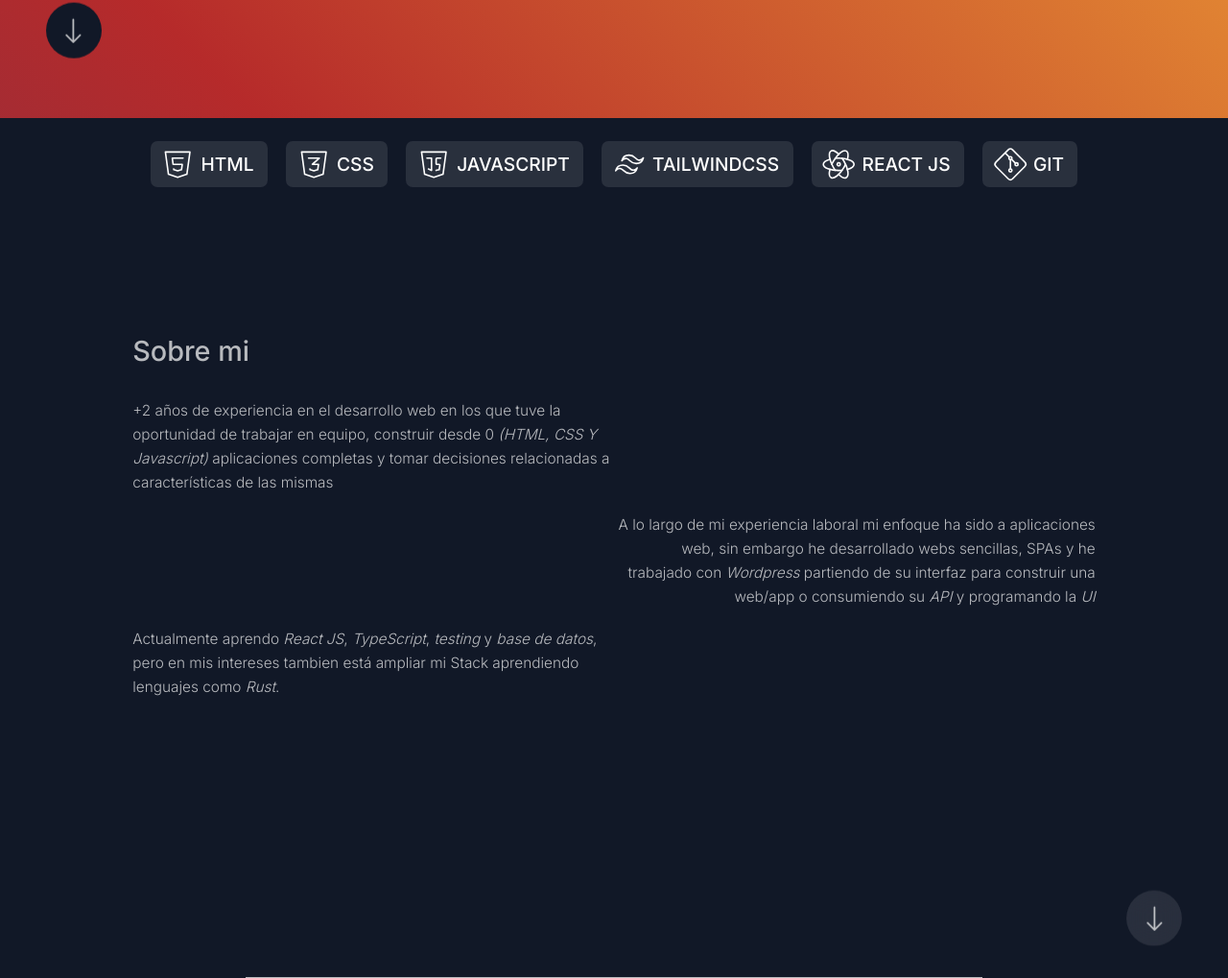
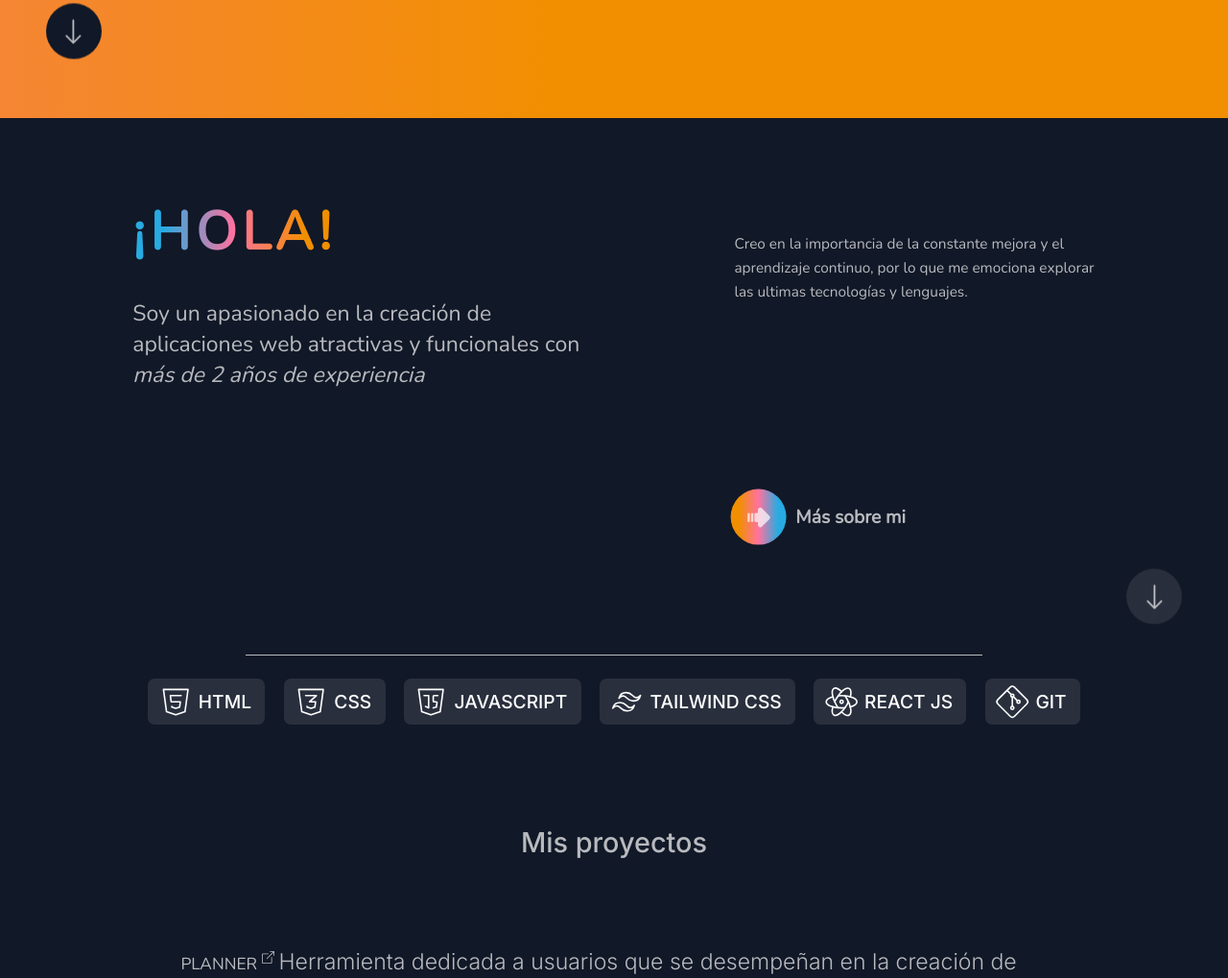
Before and after one commit to 0at-Dev/0at-Dev.github.io, a website with bundled scripts: page index.html in a window 1280 px wide. Shown: the part 677-1696 px from the top of the page at 96% size. Built offline with nearby package versions, Linux system fonts and the light colour scheme.

Commit message:
update: "About" section redesign

```diff
--- a/index.html
+++ b/index.html
@@ -94,7 +94,55 @@
           </a>
       </section>
 
-      <div class="absolute top-[100vh] flex invisible h-[3.3em] w-full desktop:top-[calc(100vh-3.8em)]" id="Skills"></div><!-- Separator Element -->
+      <section id="About" class="bg-dark w-full h-fit mx-auto flex flex-col items-center relative after:absolute after:top-auto after:bottom-[0.01em] after:left-auto after:right-auto after:block after:w-[60%] after:h-[0.05em] after:bg-light desktop:h-[70vh]">
+
+        <div class="w-[98%] h-full flex flex-col my-2 py-[1em] desktop:mt-[2rem] ">
+
+          <div class="w-full h-full flex flex-col relative desktop:flex-row">
+
+              <p class="leading-snug text-[1.2em] text-light text-center font-nunito font-medium my-4 w-[90%] h-fit mx-auto transition-[transform,opacity] duration-200 ease-in-out hide-to-left desktop:text-start desktop:w-[40%] desktop:mt-[1em] desktop:mb-auto desktop:ml-[10%] desktop:mr-auto">
+
+                <span class="tracking-widest font-nunito font-semibold text-[2.4em] gradient-title uppercase">¡Hola!</span>
+                <br>
+                <br>
+                Soy un apasionado en la creación de aplicaciones web atractivas y funcionales con <span class="italic">más de 2 años de experiencia</span>
+
+              </p> <!--Enfasis  -->
+
+              <p class="leading-relaxed text-[.8em] text-light text-center font-nunito font-light
+              my-4 w-[90%] h-fit mx-auto transition-[transform,opacity] duration-200 ease-in-out hide-to-right desktop:text-start desktop:w-[30%] desktop:mt-[4em] desktop:mr-[10%] desktop:ml-auto">
+                Creo en la importancia de la constante mejora y el aprendizaje continuo, por lo que me emociona explorar las ultimas tecnologías y lenguajes.
+              </p> <!-- subtema que invita a ver mas  -->
+
+              <!-- boton Call to action -->
+              <a class="gradient-bg-empty-effect my-2 flex items-center justify-center transition-[transform,opacity] duration-200 ease-in-out hide-to-right desktop:absolute desktop:bottom-[calc(4em)] desktop:right-[calc(25%)] desktop:cursor-pointer">
+
+                  <span class="gradient-bg-empty-effect-icon transition-all duration-500 ease rotate-180   text-light px-2 py-2 w-[3em] h-[3em] rounded-full flex items-center justify-center">
+                      <svg xmlns="http://www.w3.org/2000/svg" class="transition-[width,height] duration-100 ease-in-out rotate-180 w-[1.5em] h-[1.5em]" width="24" height="24" viewBox="0 0 24 24" stroke-width="1" stroke="currentColor" fill="white" stroke-linecap="round" stroke-linejoin="round">
+                        <path stroke="none" d="M0 0h24v24H0z" fill="none"></path>
+                        <path d="M12.089 3.634a2 2 0 0 0 -1.089 1.78l-.001 2.585l-1.999 .001a1 1 0 0 0 -1 1v6l.007 .117a1 1 0 0 0 .993 .883l1.999 -.001l.001 2.587a2 2 0 0 0 3.414 1.414l6.586 -6.586a2 2 0 0 0 0 -2.828l-6.586 -6.586a2 2 0 0 0 -2.18 -.434l-.145 .068z" stroke-width="0" fill="currentColor"></path>
+                        <path d="M3 8a1 1 0 0 1 .993 .883l.007 .117v6a1 1 0 0 1 -1.993 .117l-.007 -.117v-6a1 1 0 0 1 1 -1z" stroke-width="0" fill="currentColor"></path>
+                        <path d="M6 8a1 1 0 0 1 .993 .883l.007 .117v6a1 1 0 0 1 -1.993 .117l-.007 -.117v-6a1 1 0 0 1 1 -1z" stroke-width="0" fill="currentColor"></path>
+                      </svg>
+                  </span>
+
+                  <span class="gradient-bg-empty-effect-label after:transition-all after:duration-200 after:delay-100 after:ease mx-2 text-light text-center font-nunito font-bold"> Más sobre mi</span>
+
+              </a>
+
+          </div>
+
+        </div>
+
+        <a class="w-[3em] h-[3em] flex items-center justify-center rounded-full bg-white/10 backdrop-blur-lg  absolute bottom-[.4rem] right-10  animate-bounce desktop:bottom-4" href="#Work">
+          <svg class="w-[1.5em] h-[1.5em] fill-light" xmlns="http://www.w3.org/2000/svg" fill="currentColor" viewBox="0 0 16 16">
+            <path fill-rule="evenodd" d="M8 1a.5.5 0 0 1 .5.5v11.793l3.146-3.147a.5.5 0 0 1 .708.708l-4 4a.5.5 0 0 1-.708 0l-4-4a.5.5 0 0 1 .708-.708L7.5 13.293V1.5A.5.5 0 0 1 8 1z"/>
+          </svg>
+        </a>
+
+      </section>
+
+      <!-- <div class="absolute top-[100vh] flex invisible h-[3.3em] w-full desktop:top-[calc(100vh-3.8em)]" id="Skills"></div>Separator Element -->
 
       <section class="bg-dark w-full h-fit mx-auto py-3 flex flex-col content-center items-center place-content-center relative after:absolute after:top-auto after:bottom-[0.01em] after:left-auto after:right-auto after:block after:w-[60%] after:h-[0.01em] after:bg-light ">
           <div class="w-[98%] h-fit flex flex-col items-center justify-center">
@@ -104,7 +152,7 @@
               </h2>   -->
 
               <ul class="w-full h-fit flex flex-col desktop:flex-row desktop:w-fit">
-                <li class="my-2 mx-2 min-w-fit py-1 px-2 flex items-center justify-center font-inter font-medium bg-white/10 rounded-md ">
+                <li style="--delay:1ms;" class="my-2 mx-2 min-w-fit py-1 px-2 flex items-center justify-center font-inter font-medium bg-white/10 rounded-md opacity-0 animate-fade ">
                   <span class="w-[2em] h-[2em] flex rounded-full gradient-bg-icon ">
                       <svg xmlns="http://www.w3.org/2000/svg" class="text-white w-full h-full " viewBox="0 0 24 24" stroke-width="1" stroke="currentColor" fill="none" stroke-linecap="round" stroke-linejoin="round">
                         <path stroke="none" d="M0 0h24v24H0z" fill="none"></path>
@@ -119,7 +167,7 @@
 
                 </li>
 
-                <li class="my-2 mx-2 min-w-fit py-1 px-2 flex items-center justify-center font-inter font-medium bg-white/10 rounded-md ">
+                <li style="--delay:100ms;" class="my-2 mx-2 min-w-fit py-1 px-2 flex items-center justify-center font-inter font-medium bg-white/10 rounded-md opacity-0 animate-fade ">
                   <span class="w-[2em] h-[2em] flex rounded-full gradient-bg-icon ">
                       <svg xmlns="http://www.w3.org/2000/svg" class="text-white w-full h-full" width="24" height="24" viewBox="0 0 24 24" stroke-width="1" stroke="currentColor" fill="none" stroke-linecap="round" stroke-linejoin="round">
                         <path stroke="none" d="M0 0h24v24H0z" fill="none"></path>
@@ -134,7 +182,7 @@
 
                 </li>
 
-                <li class="my-2 mx-2 min-w-fit py-1 px-2 flex items-center justify-center font-inter font-medium bg-white/10 rounded-md ">
+                <li style="--delay:300ms;" class="my-2 mx-2 min-w-fit py-1 px-2 flex items-center justify-center font-inter font-medium bg-white/10 rounded-md opacity-0 animate-fade">
                   <span class="w-[2em] h-[2em] flex rounded-full gradient-bg-icon ">
                      <svg xmlns="http://www.w3.org/2000/svg"class="text-white w-full h-full" width="24" height="24" viewBox="0 0 24 24" stroke-width="1" stroke="currentColor" fill="none" stroke-linecap="round" stroke-linejoin="round">
                         <path stroke="none" d="M0 0h24v24H0z" fill="none"></path>
@@ -150,7 +198,7 @@
 
                 </li>
 
-                <li class="my-2 mx-2 min-w-fit py-1 px-2 flex items-center justify-center font-inter font-medium bg-white/10 rounded-md ">
+                <li style="--delay:600ms;" class="my-2 mx-2 min-w-fit py-1 px-2 flex items-center justify-center font-inter font-medium bg-white/10 rounded-md opacity-0 animate-fade">
                   <span class="w-[2em] h-[2em] flex rounded-full gradient-bg-icon ">
                       <svg xmlns="http://www.w3.org/2000/svg" class="text-white w-full h-full" width="24" width="24" height="24" viewBox="0 0 24 24" stroke-width="1" stroke="currentColor" fill="none" stroke-linecap="round" stroke-linejoin="round">
                         <path stroke="none" d="M0 0h24v24H0z" fill="none"></path>
@@ -159,12 +207,12 @@
                   </span>
 
                   <span class="mx-1 text-white uppercase ">
-                      TAILWINDCSS
+                      TAILWIND CSS
                   </span>
 
                 </li>
 
-                <li class="my-2 mx-2 min-w-fit py-1 px-2 flex items-center justify-center font-inter font-medium bg-white/10 rounded-md ">
+                <li style="--delay:900ms;" class="my-2 mx-2 min-w-fit py-1 px-2 flex items-center justify-center font-inter font-medium bg-white/10 rounded-md opacity-0 animate-fade">
                   <span class="w-[2em] h-[2em] flex rounded-full gradient-bg-icon ">
                      <svg xmlns="http://www.w3.org/2000/svg" class="text-white w-full h-full" width="24" height="24" viewBox="0 0 24 24" stroke-width="1" stroke="currentColor" fill="none" stroke-linecap="round" stroke-linejoin="round">
                         <path stroke="none" d="M0 0h24v24H0z" fill="none"></path>
@@ -184,7 +232,7 @@
 
                 </li>
 
-                <li class="my-2 mx-2 min-w-fit py-1 px-2 flex items-center justify-center font-inter font-medium bg-white/10 rounded-md ">
+                <li  style="--delay:1100ms;" class="my-2 mx-2 min-w-fit py-1 px-2 flex items-center justify-center font-inter font-medium bg-white/10 rounded-md opacity-0 animate-fade">
                   <span class="w-[2em] h-[2em] flex rounded-full gradient-bg-icon ">
                     <svg xmlns="http://www.w3.org/2000/svg" class="text-white w-full h-full" width="24" height="24" viewBox="0 0 24 24" stroke-width="1" stroke="currentColor" fill="none" stroke-linecap="round" stroke-linejoin="round">
                       <path stroke="none" d="M0 0h24v24H0z" fill="none"></path>
@@ -204,67 +252,14 @@
 
                 </li>
               </ul>
-
-
-              <!-- <ul class="w-full h-fit flex flex-col desktop:flex-row desktop:w-fit">
-                <li class="my-2 min-w-fit py-1 px-2 gradient-text font-inter font-medium text-transparent relative before:content-['HTML'] ">
-                  HTML
-                </li>
-                <li class="my-2 min-w-fit py-1 px-2 gradient-text font-inter font-medium text-transparent relative before:content-['CSS'] ">
-                  CSS
-                </li>
-                <li class="my-2 min-w-fit py-1 px-2 gradient-text font-inter font-medium text-transparent relative before:content-['JAVASCRIPT'] ">
-                  JAVASCRIPT
-                </li>
-                <li class="my-2 min-w-fit py-1 px-2 gradient-text font-inter font-medium text-transparent relative before:content-['REACT'] ">
-                  REACT
-                </li>
-                <li class="my-2 min-w-fit py-1 px-2 gradient-text font-inter font-medium text-transparent relative before:content-['TAILWINDCSS'] ">
-                  TAILWINDCSS
-                </li>
-                <li class="my-2 min-w-fit py-1 px-2 gradient-text font-inter font-medium text-transparent relative before:content-['GIT'] ">
-                  GIT
-                </li>
-              </ul> -->
           </div>
 
       </section>
 
-      <section id="About" class="bg-dark w-full h-fit mx-auto flex flex-col items-center relative after:absolute after:top-auto after:bottom-[0.01em] after:left-auto after:right-auto after:block after:w-[60%] after:h-[0.05em] after:bg-light desktop:min-h-screen">
 
-        <div class="w-[98%] h-fit flex flex-col my-4 py-[3.5em] desktop:mt-[2rem] ">
+      <section id="Work" class="bg-dark w-full h-screen mx-auto flex flex-col items-center relative">
 
-          <h2 class="text-[1.5em] text-light text-center font-inter font-medium h-fit my-4 w-[90%] mx-auto transition-[transform,opacity] duration-200 ease-in-out hide-to-left desktop:text-start desktop:ml-[10%] desktop:mr-auto desktop:w-[60%]  ">
-            Sobre mi
-          </h2>
-
-          <p class="leading-relaxed text-[.8em] text-light text-center font-inter font-light my-2
-          w-[90%] mx-auto transition-[transform,opacity] duration-200 ease-in-out hide-to-left desktop:text-start desktop:w-[40%]  desktop:ml-[10%] desktop:mr-auto">
-            +2 años de experiencia en el desarrollo web en los que tuve la oportunidad de trabajar en equipo, construir desde 0 <span class="italic">(HTML, CSS Y Javascript)</span> aplicaciones completas y tomar decisiones relacionadas a características de las mismas
-          </p>
-
-          <p class="leading-relaxed text-[.8em] text-light text-center font-inter font-light my-2
-          w-[90%] mx-auto transition-[transform,opacity] duration-200 ease-in-out hide-to-right desktop:text-end desktop:w-[40%]  desktop:mr-[10%] desktop:ml-auto">
-            A lo largo de mi experiencia laboral mi enfoque ha sido a aplicaciones web, sin embargo he  desarrollado webs sencillas, SPAs y he trabajado con <span class="italic">Wordpress</span> partiendo de su interfaz para construir una web/app o consumiendo su <span class="italic">API</span> y programando la <span class="italic">UI</span>
-          </p>
-
-          <p class="leading-relaxed text-[.8em] text-light text-center font-inter font-light my-2
-          w-[90%] mx-auto transition-[transform,opacity] duration-200 ease-in-out hide-to-left desktop:text-start desktop:w-[40%]  desktop:ml-[10%] desktop:mr-auto">
-            Actualmente aprendo <span class="italic">React JS</span>, <span class="italic">TypeScript</span>, <span class="italic">testing</span> y <span class="italic">base de datos</span>, pero en mis intereses tambien está ampliar mi Stack aprendiendo lenguajes como <span class="italic">Rust</span>.
-          </p>
-        </div>
-
-        <a class="w-[3em] h-[3em] flex items-center justify-center rounded-full bg-white/10 backdrop-blur-lg  absolute bottom-[.4rem] right-10  animate-bounce desktop:bottom-4" href="#Work">
-          <svg class="w-[1.5em] h-[1.5em] fill-light" xmlns="http://www.w3.org/2000/svg" fill="currentColor" viewBox="0 0 16 16">
-            <path fill-rule="evenodd" d="M8 1a.5.5 0 0 1 .5.5v11.793l3.146-3.147a.5.5 0 0 1 .708.708l-4 4a.5.5 0 0 1-.708 0l-4-4a.5.5 0 0 1 .708-.708L7.5 13.293V1.5A.5.5 0 0 1 8 1z"/>
-          </svg>
-        </a>
-
-      </section>
-
-      <section id="Work" class="bg-dark w-full h-screen mx-auto py-3 flex flex-col items-center relative">
-
-        <div class="w-[98%] h-[95%] flex flex-col justify-around my-4 py-[1em] desktop:mt-[2rem] ">
+        <div class="w-[98%] h-[95%] flex flex-col justify-around my-2 py-[1em] desktop:mt-[2rem] ">
             <h2 class="text-[1.5em] text-light text-center font-inter font-medium h-fit my-4 w-[90%] mx-auto desktop:w-[60%] ">
               Mis proyectos
             </h2>
@@ -396,7 +391,7 @@
 </html>
 
 <!-- REFERS -->
-<!-- https://www.davidobodo.com/ -->
-<!-- http://v1.davidobodo.com/#About -->
-<!-- https://blackfish.co/ -->
-<!-- https://www.instagram.com/p/CnERBn_Lb0P/ -->
+<!-- https://dennissnellenberg.com -->
+<!-- https://www.poulos.co/ -->
+<!-- https://www.olivierifrah.com/ -->
+<!-- https://mergify.com/ -->
--- a/src/index.js
+++ b/src/index.js
@@ -20,20 +20,25 @@ const revealSectionContent=()=>{
     let {top:aboutTop, y:aboutY}=aboutSectionBounderies
 
         if(Math.floor(aboutTop)<=0 || Math.floor(aboutY)<=0){
-            let $title=ABOUT_SECTION.querySelector("div>h2")
+            // let $title=ABOUT_SECTION.querySelector("div>h2")
+            let $calltoActionRight=ABOUT_SECTION.querySelectorAll("div>a.hide-to-right")
             let $descriptionLeft=ABOUT_SECTION.querySelectorAll("div>p.hide-to-left")
             let $descriptionRight=ABOUT_SECTION.querySelectorAll("div>p.hide-to-right")
 
-            if($title.classList.contains("hide-to-left")){
-                $title.classList.remove("hide-to-left")
-                $title.classList.add("reveal-from-left")
-            }
+            // if($title.classList.contains("hide-to-left")){
+            //     $title.classList.remove("hide-to-left")
+            //     $title.classList.add("reveal-from-left")
+            // }
 
             $descriptionLeft.forEach(el=>{
                 el.classList.remove("hide-to-left")
                 el.classList.add("reveal-from-left")
             })
             $descriptionRight.forEach(el=>{
+            el.classList.remove("hide-to-right")
+            el.classList.add("reveal-from-right")
+            })
+            $calltoActionRight.forEach(el=>{
             el.classList.remove("hide-to-right")
             el.classList.add("reveal-from-right")
             })
--- a/src/input.css
+++ b/src/input.css
@@ -36,20 +36,11 @@
     }
 
     #Introduction,.gradient-text::before{
+      background:#28abe1 ;
+      background: linear-gradient(90deg,#28abe1 15%,#ff729f 50%,#f18f01 85%);
 
-      /* background: #355C7D;
-      background-image: -webkit-linear-gradient(45deg, #C06C84, #6C5B7B, #355C7D);
-      background-image: linear-gradient(45deg, #C06C84, #6C5B7B, #355C7D); */
-
-      /* background: #108dc7;
-      background: -webkit-linear-gradient(to right, #ef8e38, #108dc7);
-      background: linear-gradient(to right, #ef8e38, #108dc7); */
-
-      /* background: #1a2a6c;
-      background: -webkit-linear-gradient(225deg, #fdbb2d, #b21f1f, #1a2a6c,#111827);
-      background: linear-gradient(225deg, #fdbb2d, #b21f1f, #1a2a6c,#111827);el mejorsito */
-      background: rgb(17,24,39);
-      background: linear-gradient(45deg, rgba(17,24,39,0.9501925770308123) 5%, rgba(26,42,108,0.95) 28%, rgba(178,31,31,0.95) 68%, rgba(253,187,45,0.95) 100%);
+      /* background: rgb(17,24,39);
+      background: linear-gradient(45deg, rgba(17,24,39,0.9501925770308123) 5%, rgba(26,42,108,0.95) 28%, rgba(178,31,31,0.95) 68%, rgba(253,187,45,0.95) 100%); */
 
 
       /* background-size: contain; */
@@ -71,9 +62,71 @@
       bottom: 0%;
     }
 
-    /* .gradient-bg-icon{
-      background: rgb(178,31,31);
-background: linear-gradient(45deg, rgba(178,31,31,0.95) 28%, rgba(253,187,45,0.95) 100%);
+    .gradient-title{
+      -webkit-text-fill-color: transparent;
+      background-image: linear-gradient(90deg,#28abe1 15%,#ff729f 50%,#f18f01 85%);
+      -webkit-background-clip: text;
+      background-clip: text;
+      display: inline;
+    }
+
+    .gradient-bg{
+      background-color: transparent;
+      background-image: linear-gradient(90deg,#28abe1 15%,#ff729f 50%,#f18f01 85%);
+    }
+
+
+    .gradient-bg-empty-effect>.gradient-bg-empty-effect-icon{
+      background-color: transparent;
+      background-image: linear-gradient(90deg,#28abe1 15%,#ff729f 50%,#f18f01 85%);
+      background-size: 100%;
+      background-repeat:no-repeat;
+    }
+
+    .gradient-bg-empty-effect>.gradient-bg-empty-effect-label{
+      position: relative;
+    }
+    .gradient-bg-empty-effect>.gradient-bg-empty-effect-label::after{
+      content: 'Mas sobre mi';
+      position: absolute;
+      top: 0%;
+      left: 0%;
+      -webkit-text-fill-color:transparent;
+      -webkit-background-clip: text;
+      background-image: linear-gradient(90deg,#28abe1 15%,#ff729f 50%,#f18f01 85%);
+      background-size: 0%;
+      background-clip: text;
+      display: inline;
+    }
+    .gradient-bg-empty-effect:hover>.gradient-bg-empty-effect-label::after{
+      background-size: 100%;
+    }
+
+    .gradient-bg-empty-effect:hover>.gradient-bg-empty-effect-icon{
+      background-size:0%;
+    }
+    .gradient-bg-empty-effect:hover>.gradient-bg-empty-effect-icon>svg{
+      @apply w-[1.8em] h-[1.8em]
+    }
+
+    /* .gradient-bg:hover{
+      background-size: 0%;
+      will-change: background-position;
+      animation: fluid-gradient 5s infinite alternate;
+    } */
+
+    /* @keyframes in-circle-swoop {
+      from {
+        clip-path: var(--circle-top-right-out);
+      }
+      to {
+        clip-path: var(--circle-bottom-right-in);
+      }
+    }
+
+    [transition-style="in:custom:circle-swoop"] {
+      --transition__duration: 5s;
+      animation-name: in-circle-swoop;
     } */
 
 
--- a/tailwind.config.js
+++ b/tailwind.config.js
@@ -30,10 +30,18 @@ module.exports = {
         'fluid-gradient':{
           '0%':{'background-position': 'left'},
           '100%':{'background-position': 'right'}
-        }
+        },
+        fade: {
+          '0%': { opacity:0,transform:'translateX(.2em)' },
+          '50%': { opacity:0.2,transform:'translateX(.1em)' },
+          '100%': { opacity:1,transform:'translateX(0em)' },
+        },
+
       },
       animation:{
-        'fluid-gradient':'fluid-gradient 5s infinite alternate'
+        'fluid-gradient':'fluid-gradient 5s infinite alternate',
+        'fade':'fade 500ms linear forwards var(--delay)',
+
       }
     },
   },
```
Also changed, not shown: dist/output.css, src/assets/filled-arrow.svg (added).
